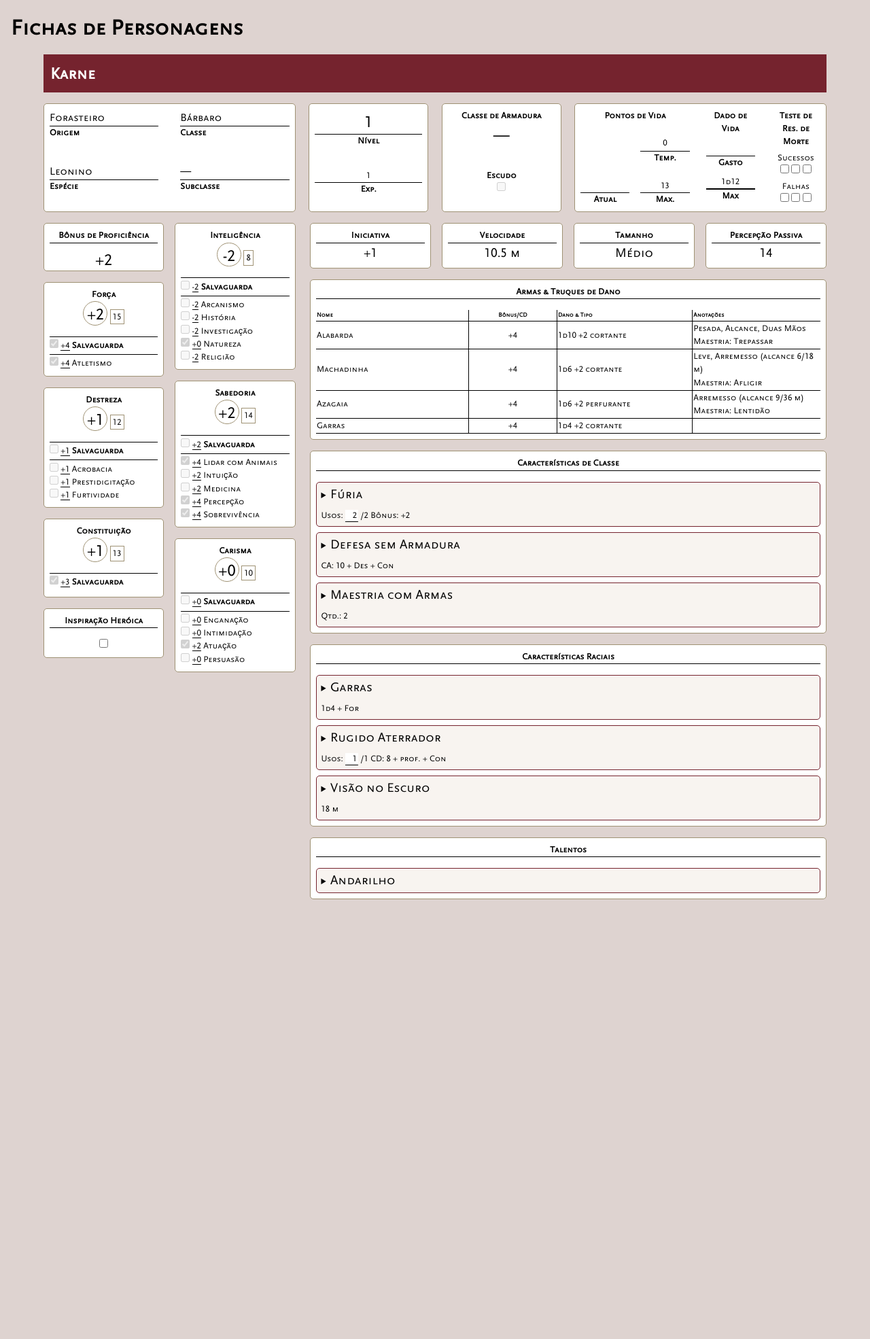
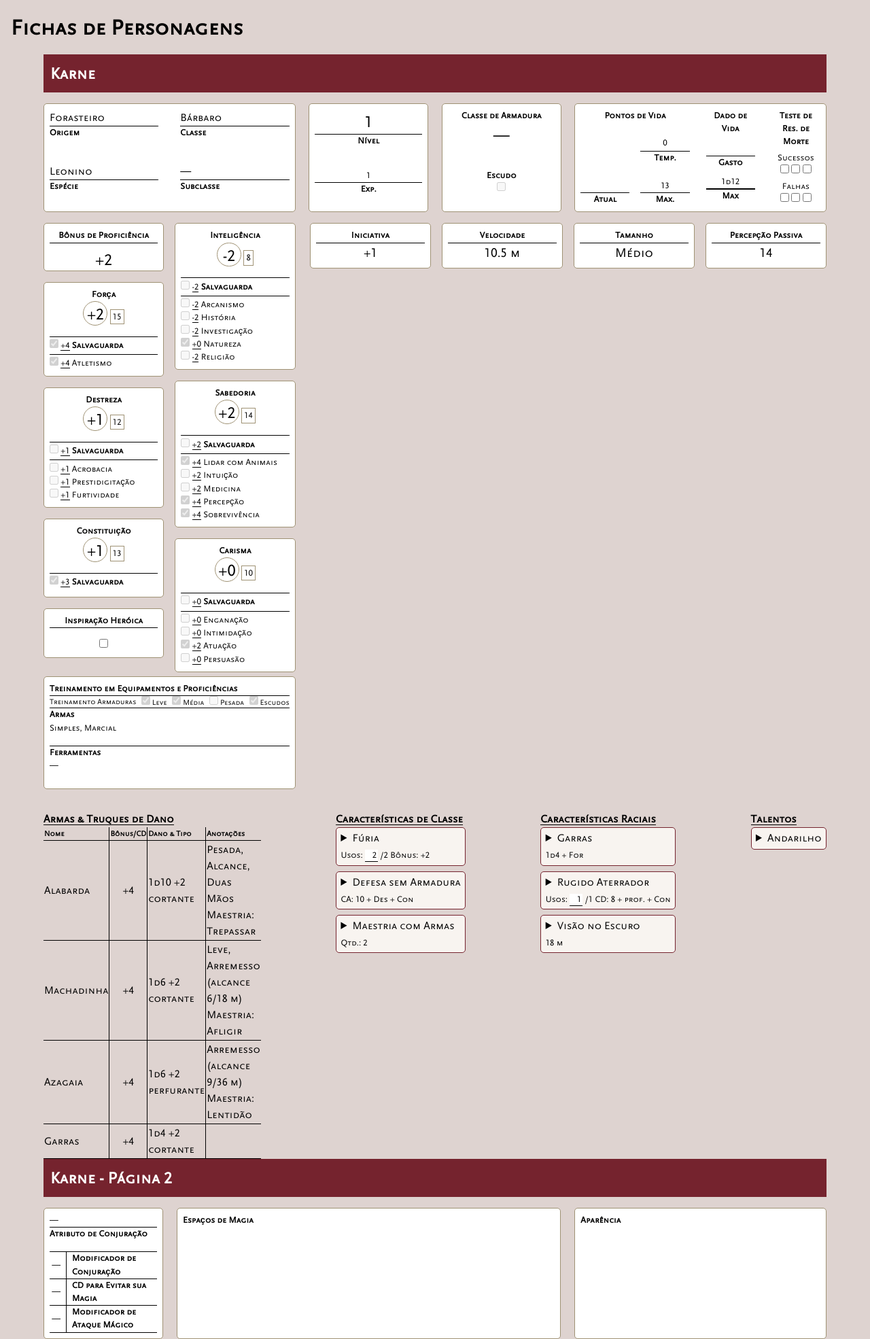
Before and after one commit to simpleskans/fichasrpg, a Jekyll site: the page built from personagens/karne.html, in a window 1280 px wide. Shown: the whole page at 68% size. Built offline with Jekyll 4.4.1, drawn with Linux system fonts in a browser that asks for light colours; before the commit the page ends 1339 px from its top, so only the background shows below that.

Commit message:
Update da ficha

```diff
--- a/css/estilo.css
+++ b/css/estilo.css
@@ -2,49 +2,63 @@
   font-family: "Bookinsanity";
   src: url("/font/Bookinsanity.otf") format("opentype");
 }
-
 @font-face {
   font-family: "Scaly Sans";
   src: url("/font/Scaly Sans Caps.otf") format("opentype");
 }
-
-*,
-*::before,
+* {
+  box-sizing: border-box;
+  margin: 0;
+}
+*::before {
+  box-sizing: border-box;
+}
 *::after {
   box-sizing: border-box;
 }
 
-input,
-button,
-textarea,
+input {
+  font: inherit;
+}
+
+button {
+  font: inherit;
+}
+
+textarea {
+  font: inherit;
+}
+
 select {
   font: inherit;
 }
 
-input[type="text"] {
+input[type=text] {
   width: 5ch;
   field-sizing: content;
   text-align: center;
   border: none;
 }
 
-* {
-    margin: 0;
+#root {
+  isolation: isolate;
 }
 
-#root,
 #__next {
   isolation: isolate;
 }
 
 body {
-    font-family: 'Scaly Sans', sans-serif;
+  font-family: "Scaly Sans", sans-serif;
   line-height: 1.5;
   font-size: 1rem;
   background-color: #ded3d0;
 }
 
-h1,
+h1 {
+  margin: 1rem;
+}
+
 h2 {
   margin: 1rem;
 }
@@ -64,7 +78,6 @@ h2 {
   padding: 10px;
   width: 100%;
 }
-
 .cabecalho h2 {
   margin: 0;
 }
@@ -88,36 +101,38 @@ h2 {
 }
 
 .b5 {
-    min-width: calc((100% / 6 * 5) - (1rem / 6 * 2));
-    max-width: calc((100% / 6 * 5) - (1rem / 6 * 2));
+  min-width: calc(83.3333333333% - 0.3333333333rem);
+  max-width: calc(83.3333333333% - 0.3333333333rem);
 }
 
 .b4 {
-    min-width: calc((100% / 6 * 4) - (1rem / 6 * 3));
-    max-width: calc((100% / 6 * 4) - (1rem / 6 * 3));
+  min-width: calc(66.6666666667% - 0.5rem);
+  max-width: calc(66.6666666667% - 0.5rem);
 }
 
 .b3 {
-    min-width: calc((100% / 6 * 3) - (1rem / 6 * 4));
-    max-width: calc((100% / 6 * 3) - (1rem / 6 * 4));
+  min-width: calc(50% - 0.6666666667rem);
+  max-width: calc(50% - 0.6666666667rem);
 }
 
 .b2 {
-    min-width: calc((100% / 6 * 2) - (1rem / 6 * 5));
-    max-width: calc((100% / 6 * 2) - (1rem / 6 * 5));
+  min-width: calc(33.3333333333% - 0.8333333333rem);
+  max-width: calc(33.3333333333% - 0.8333333333rem);
 }
 
 .b1 {
-    min-width: calc((100% / 6) - 1rem);
-    max-width: calc((100% / 6) - 1rem);
+  min-width: calc(16.6666666667% - 1rem);
+  max-width: calc(16.6666666667% - 1rem);
 }
 
+.classe {
+  column-span: all;
+}
 .classe div {
   display: flex;
   flex-direction: column;
   width: calc(50% - 1rem);
 }
-
 .classe div span {
   border-bottom: 1px solid #000;
   display: block;
@@ -130,12 +145,10 @@ h2 {
   width: 100%;
   text-align: center;
 }
-
 .nivel div span {
   border-bottom: 1px solid #000;
   display: block;
 }
-
 .nivel div:first-child span {
   font-size: 1.5rem;
 }
@@ -151,32 +164,26 @@ h2 {
   width: calc(25% - 1rem);
   text-align: center;
 }
-
+.bloco.vida section:not(:last-child) div {
+  display: flex;
+  flex-direction: column;
+  width: 100%;
+}
+.bloco.vida section:not(:last-child) span {
+  border-bottom: 1px solid #000;
+  display: block;
+}
 .bloco.vida section.pontos-vida {
   grid-template-columns: 1fr 1fr;
   grid-template-rows: auto 1fr 1fr;
   width: calc(50% - 1rem);
   align-items: end;
 }
-
 .bloco.vida section.pontos-vida strong:first-child {
-    grid-column: 1 / -1;
+  grid-column: 1/-1;
 }
-
-
 .bloco.vida section.pontos-vida div:nth-child(2) {
-    grid-row: 2 / 4;
-}
-
-.bloco.vida section:not(:last-child) div {
-    display: flex;
-    flex-direction: column;
-    width: 100%;
-}
-
-.bloco.vida section:not(:last-child) span {
-    border-bottom: 1px solid #000;
-    display: block;
+  grid-row: 2/4;
 }
 
 .bloco.coluna {
@@ -187,8 +194,7 @@ h2 {
   gap: 1rem;
   background-color: #ded3d0;
 }
-
-.bloco.coluna>div {
+.bloco.coluna > div {
   display: flex;
   flex-wrap: wrap;
   gap: 1rem;
@@ -201,8 +207,7 @@ h2 {
   font-size: 0.8rem;
   border-radius: 5px;
 }
-
-.bloco.coluna>div div {
+.bloco.coluna > div div {
   break-inside: avoid;
 }
 
@@ -212,12 +217,10 @@ h2 {
   width: 100%;
   text-align: center;
 }
-
 .prof div span {
   font-size: 1.5rem;
   line-height: 1rem;
 }
-
 .prof div strong {
   border-bottom: #000 solid 1px;
   margin-bottom: 1rem;
@@ -226,20 +229,20 @@ h2 {
 .atributo {
   break-inside: avoid;
 }
-
-.atributo>div {
+.atributo > div {
   display: flex;
   flex-direction: column;
   text-align: center;
   width: 100%;
 }
-
-.atributo>div>section {
+.atributo > div > section {
   display: inline-block;
   width: fit-content;
   margin: 0 auto;
 }
-
+.atributo > div strong {
+  display: block;
+}
 .atributo .modificador {
   font-size: 1.5rem;
   border: #9F9274 solid 1px;
@@ -248,34 +251,29 @@ h2 {
   height: 3ch;
   display: inline-block;
 }
-
 .atributo .valor {
   border: #9F9274 solid 1px;
   padding: 0.2rem;
 }
-
-.atributo>div strong {
-    display: block;
-}
-
 .atributo .salvaguarda {
   border-top: #000 solid 1px;
   width: 100%;
   padding: 0.2rem 0;
 }
-
 .atributo .salvaguarda:has(+ section) {
   border-bottom: #000 solid 1px;
   margin-bottom: -0.8rem;
 }
+.atributo > section span {
+  border-bottom: 1px solid #000;
+}
+.atributo section label {
+  display: inline;
+}
 
-
-.atributo>section span,
 .pericias span {
   border-bottom: 1px solid #000;
 }
-
-.atributo section label,
 .pericias label {
   display: inline;
 }
@@ -290,54 +288,84 @@ h2 {
   text-align: center;
   break-inside: avoid;
 }
-
 .outros div div strong {
   border-bottom: 1px solid #000;
 }
-
 .outros div div span {
   font-size: 1.2rem;
+}
+
+.bloco.treinamento {
+  column-span: all;
+}
+.bloco.treinamento strong {
+  border-bottom: 1px solid #000;
+  width: 100%;
+}
+.bloco.treinamento section strong {
+  border-bottom: none;
+  display: block;
+}
+.bloco.treinamento .armaduras {
+  margin-top: -1rem;
+  display: flex;
+  font-size: 0.7rem;
+  justify-content: space-between;
+  width: 100%;
+  border-bottom: 1px solid #000;
+}
+.bloco.treinamento .armaduras > * {
+  display: block;
+  align-content: center;
+}
+.bloco.treinamento .armas {
+  display: block;
+  width: 100%;
+  margin: -1rem 0 1rem;
+}
+.bloco.treinamento .ferramentas {
+  display: block;
+  width: 100%;
+  margin: -1rem 0 1rem;
+  border-top: #000 solid 1px;
 }
 
 .ataques {
   column-span: all;
 }
-
 .ataques strong {
   border-bottom: #000 1px solid;
 }
-
 .ataques table {
   border-collapse: collapse;
   width: 100%;
   border: none;
   text-align: left;
 }
-
 .ataques th {
   font-size: 0.7em;
+  border: none;
+  border-bottom: 1px solid #000;
+  border-right: 1px solid #000;
+  width: 1px;
 }
-
-.ataques th,
+.ataques th:last-child {
+  border-right: none;
+}
+.ataques th:nth-child(2) {
+  text-align: center;
+}
 .ataques td {
   border: none;
   border-bottom: 1px solid #000;
   border-right: 1px solid #000;
   width: 1px;
 }
-
-.ataques th:last-child,
 .ataques td:last-child {
   border-right: none;
 }
-
-.ataques th:nth-child(2),
 .ataques td:nth-child(2) {
   text-align: center;
-}
-
-.classe {
-    column-span: all;
 }
 
 div.caracteristicas-classe {
@@ -352,47 +380,69 @@ div.caracteristicas-classe {
   background-color: #f8f4f0;
   border-radius: 5px;
 }
-
 .caracteristicas-classe details p {
   text-indent: 1rem;
 }
-
 .caracteristicas-classe details:not(:last-child) {
   margin-bottom: 0.5rem;
 }
-
-.caracteristicas-classe summary .dados span{
+.caracteristicas-classe summary .dados span {
   font-size: 0.8rem !important;
 }
-
 .caracteristicas-classe summary .usos-atual {
   text-align: right;
   line-height: 0.8rem;
   width: 3ch;
   border-bottom: #000 solid 1px;
 }
-
-.caracteristicas-classe summary+div {
-    font-family: 'Bookinsanity', serif;
+.caracteristicas-classe summary:hover {
+  cursor: pointer;
+}
+.caracteristicas-classe summary + div {
+  font-family: "Bookinsanity", serif;
   text-align: left;
 }
 
-.caracteristicas-classe summary:hover {
-    cursor: pointer;
+.conjuracao div {
+  display: flex;
+  gap: 0.5rem;
+  width: 100%;
+  border-bottom: #000 solid 1px;
+  margin: -1rem 0 0;
+  align-items: center;
+  padding: 0 0.2rem;
+}
+.conjuracao div:not(:first-child) strong {
+  border-left: #000 solid 1px;
+  padding-left: 0.5rem;
+}
+.conjuracao .conjatrib {
+  display: flex;
+  flex-direction: column;
+  width: 100%;
+  border: none;
+  margin: 0 0 0;
+  align-items: flex-start;
+  padding: 0;
+  padding-bottom: 1rem;
+  gap: 0;
+  border-bottom: #000 solid 1px;
+}
+.conjuracao .conjatrib span {
+  width: 100%;
+  border-bottom: #000 solid 1px;
 }
 
 @media only screen and (max-width: 956px) {
   .ficha {
     display: grid;
   }
-
   .bloco {
     width: 100%;
     min-width: 100%;
     max-width: 100%;
   }
 }
-
 @media only screen and (max-width: 620px) {
   .bloco.coluna.col4 {
     column-count: 2;
--- a/personagens/karne.html
+++ b/personagens/karne.html
@@ -599,6 +599,58 @@ layout: ficha
                 </div>
             </section>
         </div>
+
+        <div class="bloco treinamento">
+            <strong>Treinamento em Equipamentos e Proficiências</strong>
+
+            <section class="armaduras">
+                <span>Treinamento Armaduras</span>
+
+                <label>
+                    <input type="checkbox" disabled {% if karne.classe.proficiencias.armaduras contains "leve"
+                        %}checked{% endif %}>
+                    Leve
+                </label>
+
+                <label>
+                    <input type="checkbox" disabled {% if karne.classe.proficiencias.armaduras contains "media"
+                        %}checked{% endif %}>
+                    Média
+                </label>
+
+                <label>
+                    <input type="checkbox" disabled {% if karne.classe.proficiencias.armaduras contains "pesada"
+                        %}checked{% endif %}>
+                    Pesada
+                </label>
+
+                <label>
+                    <input type="checkbox" disabled {% if karne.classe.proficiencias.armaduras contains "escudo"
+                        %}checked{% endif %}>
+                    Escudos
+                </label>
+            </section>
+
+            <section class="armas">
+                <strong>Armas</strong>
+                <p>
+                    {% for cat in karne.classe.proficiencias.armas %}
+                    {{ cat | capitalize }}{% unless forloop.last %}, {% endunless %}
+                    {% endfor %}
+                </p>
+            </section>
+
+            <section class="ferramentas">
+                <strong>Ferramentas</strong>
+                <p>
+                    {% if karne.proficiencias_ferramentas.size > 0 %}
+                    {{ karne.proficiencias_ferramentas | join: ", " }}
+                    {% else %}
+                    —
+                    {% endif %}
+                </p>
+            </section>
+        </div>
     </div>
 
     <!-- OUTROS -->
@@ -636,7 +688,7 @@ layout: ficha
                 <strong>Percepção Passiva</strong>
                 <span>{{ percepcao_passiva }}</span>
             </div>
-
+</div>
 
 </div>
 <div class="ataques">
@@ -771,3 +823,41 @@ layout: ficha
 </div>
 </div>
 </div>
+
+<div class="ficha">
+    <!-- BLOCO 1 -->
+    <div class="cabecalho">
+        <h2>{{ karne.infobasica.nome }} - Página 2</h2>
+    </div>
+
+    <div class="bloco b1 conjuracao">
+        <div class="conjatrib">
+            <span>—</span>
+            <strong>Atributo de Conjuração</strong>
+        </div>
+
+        <div>
+            <span>—</span>
+            <strong>Modificador de Conjuração</strong>
+        </div>
+
+        <div>
+            <span>—</span>
+            <strong>CD para Evitar sua Magia</strong>
+        </div>
+
+        <div>
+            <span>—</span>
+            <strong>Modificador de Ataque Mágico</strong>
+        </div>
+    </div>
+
+    <div class="bloco b3 espacos">
+        <strong>Espaços de Magia</strong>
+    </div>
+
+    <div class="bloco b2">
+        <strong>Aparência</strong>
+    </div>
+
+</div>
```
Lines whose indentation alone changed are shown as unchanged.
